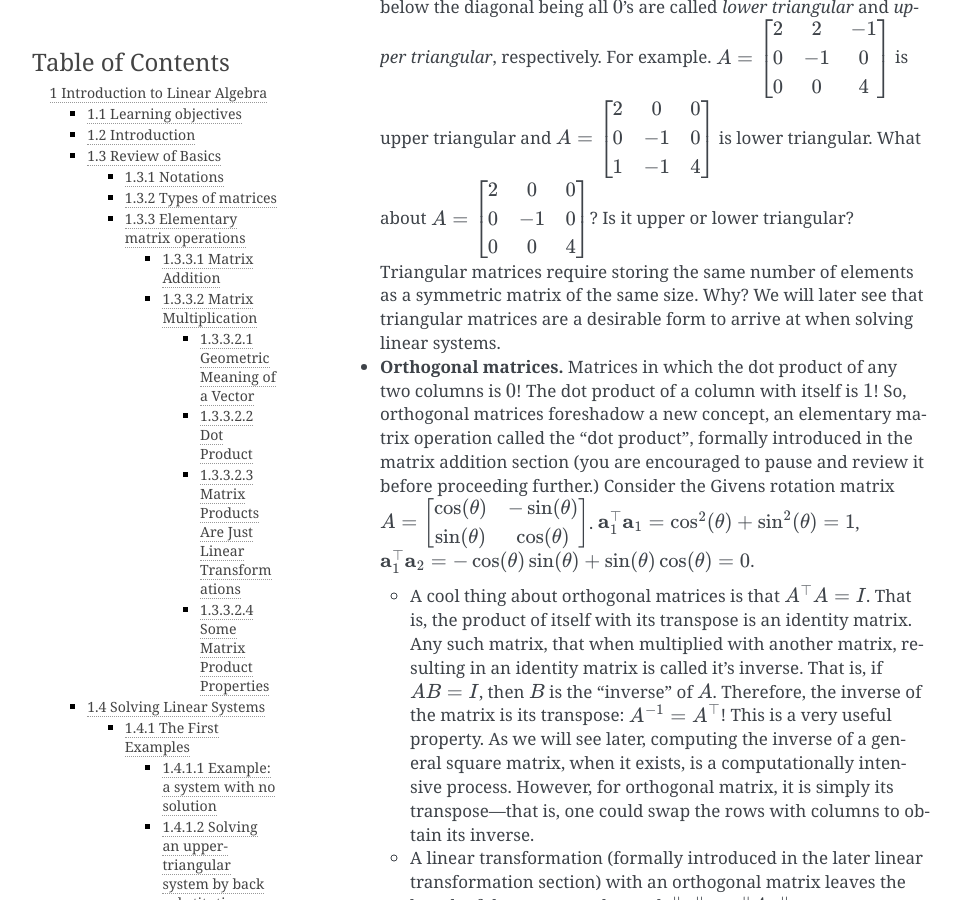
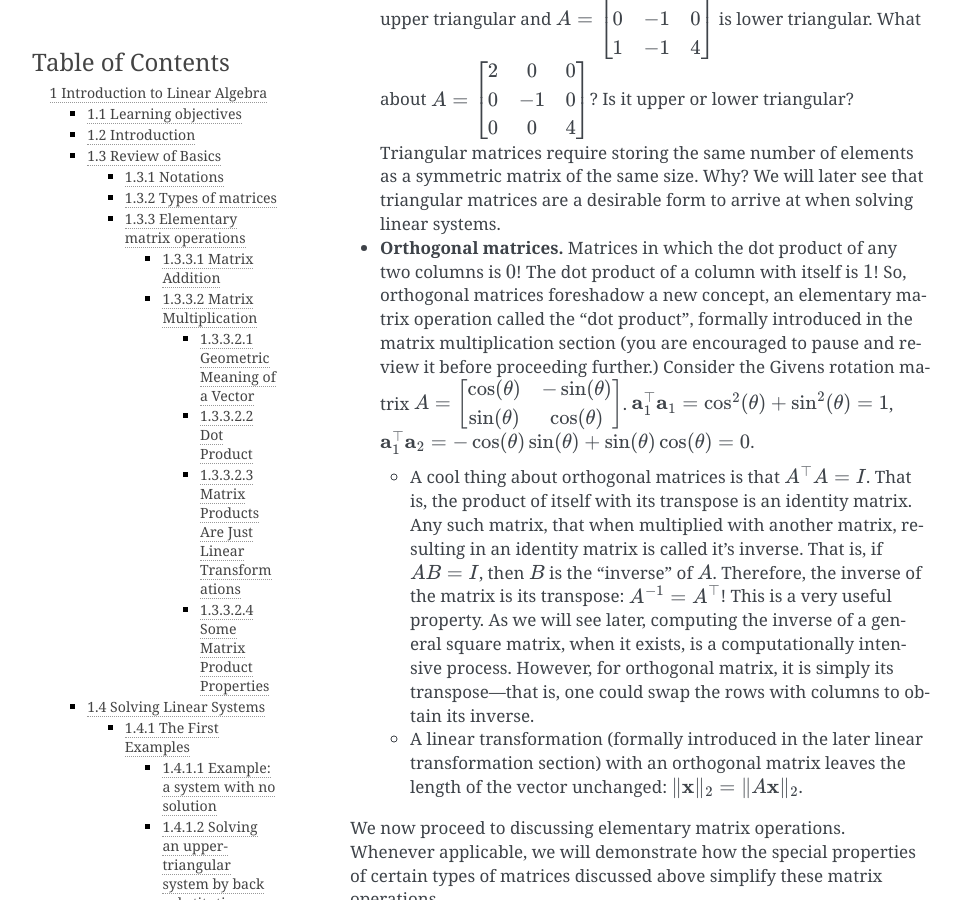
Before and after one commit to smanist/mathdemo, a Sphinx documentation site: the page built from docs/chapters/chap_la.md, in a window 1280 px wide and 900 px high, scrolled down 4467 px. Shown: the whole window, without its empty margins (150-1111 px from the left). Built offline with Sphinx 7.4.7, drawn with Linux system fonts in a browser that asks for light colours; some of the changed text lies outside the part shown.

Commit message:
Wording changes

```diff
--- a/docs/chapters/chap_la.md
+++ b/docs/chapters/chap_la.md
@@ -168,7 +168,7 @@
           0 & 0 & 4 \\
       \end{bmatrix}$? Is it upper or lower triangular? Triangular matrices require storing the same number of elements as a symmetric matrix of the same size. Why? We will later see that triangular matrices are a desirable form to arrive at when solving linear systems.
 
-- **Orthogonal matrices.** Matrices in which the dot product of any two columns is $0$! The dot product of a column with itself is $1$! So, orthogonal matrices foreshadow a new concept, an elementary matrix operation called the "dot product", formally introduced in the matrix addition section (you are encouraged to pause and review it before proceeding further.) Consider the Givens rotation matrix $A = \begin{bmatrix}
+- **Orthogonal matrices.** Matrices in which the dot product of any two columns is $0$! The dot product of a column with itself is $1$! So, orthogonal matrices foreshadow a new concept, an elementary matrix operation called the "dot product", formally introduced in the matrix multiplication section (you are encouraged to pause and review it before proceeding further.) Consider the Givens rotation matrix $A = \begin{bmatrix}
           \cos(\theta) & -\sin(\theta)\\
           \sin(\theta) & \cos(\theta)
       \end{bmatrix}$. $\mathbf{a}_1^\top \mathbf{a}_1 = \cos^2(\theta)+\sin^2(\theta)=1$, $\mathbf{a}_1^\top \mathbf{a}_2 = -\cos(\theta)\sin(\theta) + \sin(\theta)\cos(\theta)=0$.
@@ -212,7 +212,7 @@
 
 ##### Geometric Meaning of a Vector
 
-A vector $\mathbf{x} = [x_1, x_2, \ldots, x_n]^\top$ can be construed as a line that connects the origin $(0, 0,\ldots,0)$ to the point $(x_1, x_2, \ldots, x_n)$. For example, the vectors $\mathbf{x} = [1, 1]^T$ and $\mathbf{y} = [1, 2]^T$ can be visualized in the figure below. The length of the vector, then, can be conveniently expressed as the distance to the origin. This is also called the $2$-norm or $\ell_2$ norm of the vector $\mathbf{x}$: $\|\mathbf{x}\|_2 = \sqrt{x_1^2 + x_2^2 + \ldots, x_n^2}$. In the same figure, the length of vector $\mathbf{x}$ is $\|\mathbf{x}\|_2 = (1^2 + 1^2)^{1/2} = \sqrt{2}$ and that of $\mathbf{y}$ is $\|\mathbf{y}\|_2 = (1^2 + 2^2)^{1/2} = \sqrt{5}$.
+A vector $\mathbf{x} = [x_1, x_2, \ldots, x_n]^\top$ can be construed as a line that connects the origin $(0, 0,\ldots,0)$ to the point $(x_1, x_2, \ldots, x_n)$. For example, the vectors $\mathbf{x} = [1, 1]^T$ and $\mathbf{y} = [1, 2]^T$ can be visualized in the figure below. The length of the vector, then, can be conveniently expressed as the distance to the origin. This is also called the $2$-norm or $\ell_2$ norm of the vector $\mathbf{x}$: $\|\mathbf{x}\|_2 = \sqrt{x_1^2 + x_2^2 + \ldots + x_n^2}$. In the same figure, the length of vector $\mathbf{x}$ is $\|\mathbf{x}\|_2 = (1^2 + 1^2)^{1/2} = \sqrt{2}$ and that of $\mathbf{y}$ is $\|\mathbf{y}\|_2 = (1^2 + 2^2)^{1/2} = \sqrt{5}$.
 
 ##### Dot Product
 
```
Also changed, not shown: other parts of docs/chapters/chap_la.md (+2 -3 lines).
